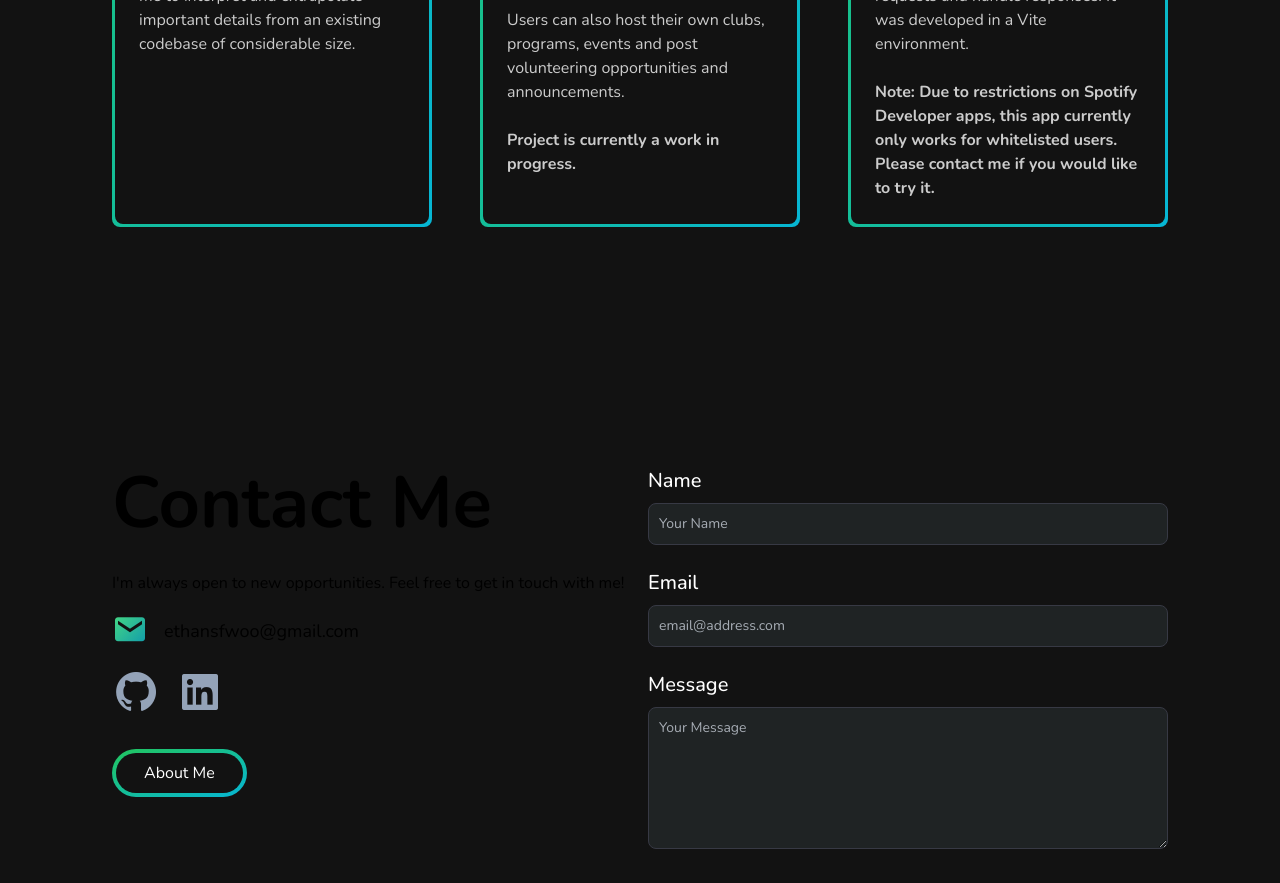
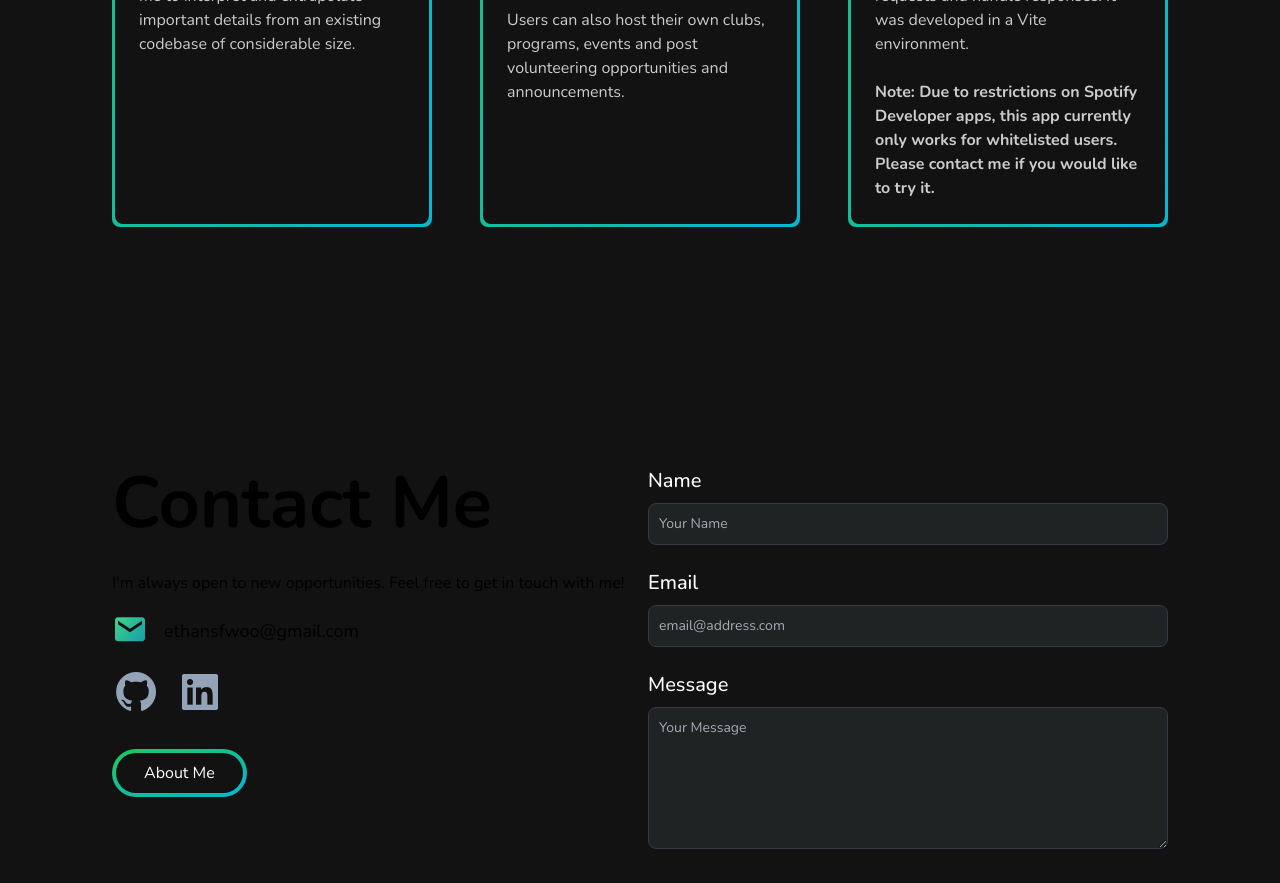
Before and after one commit to e-woo/portfolio-website, a Next.js app: page / in a window 1280 px wide. Shown: the part 3620-4503 px from the top of the page. Built offline with nearby package versions, Linux system fonts and the light colour scheme.

Commit message:
changed project description

```diff
--- a/src/app/components/ProjectsSection.tsx
+++ b/src/app/components/ProjectsSection.tsx
@@ -41,8 +41,6 @@ const projects = [
 			The goal was to develop a database of extracurriculars at UCalgary, where users can easily find information on any activity, all in one place. The project implements a RESTful API to facilitate communication between the website and the server, which accesses the database.
 			<br/><br/>
 			Users can also host their own clubs, programs, events and post volunteering opportunities and announcements.
-			<br/><br/>
-			<b>Project is currently a work in progress.</b>
 		</>,
 		imagePath: '/projects/dinodb.png',
 		link: null,
```
